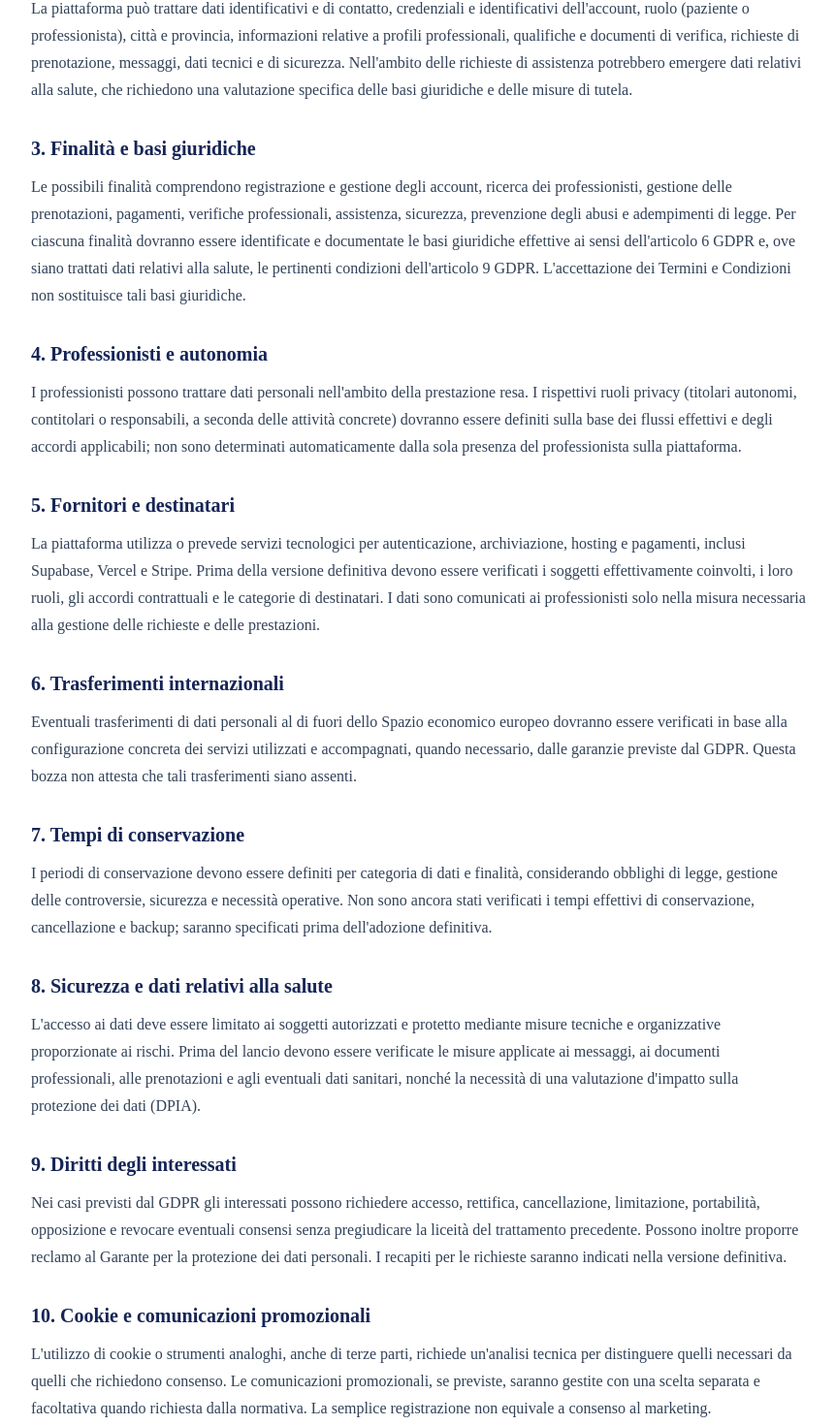
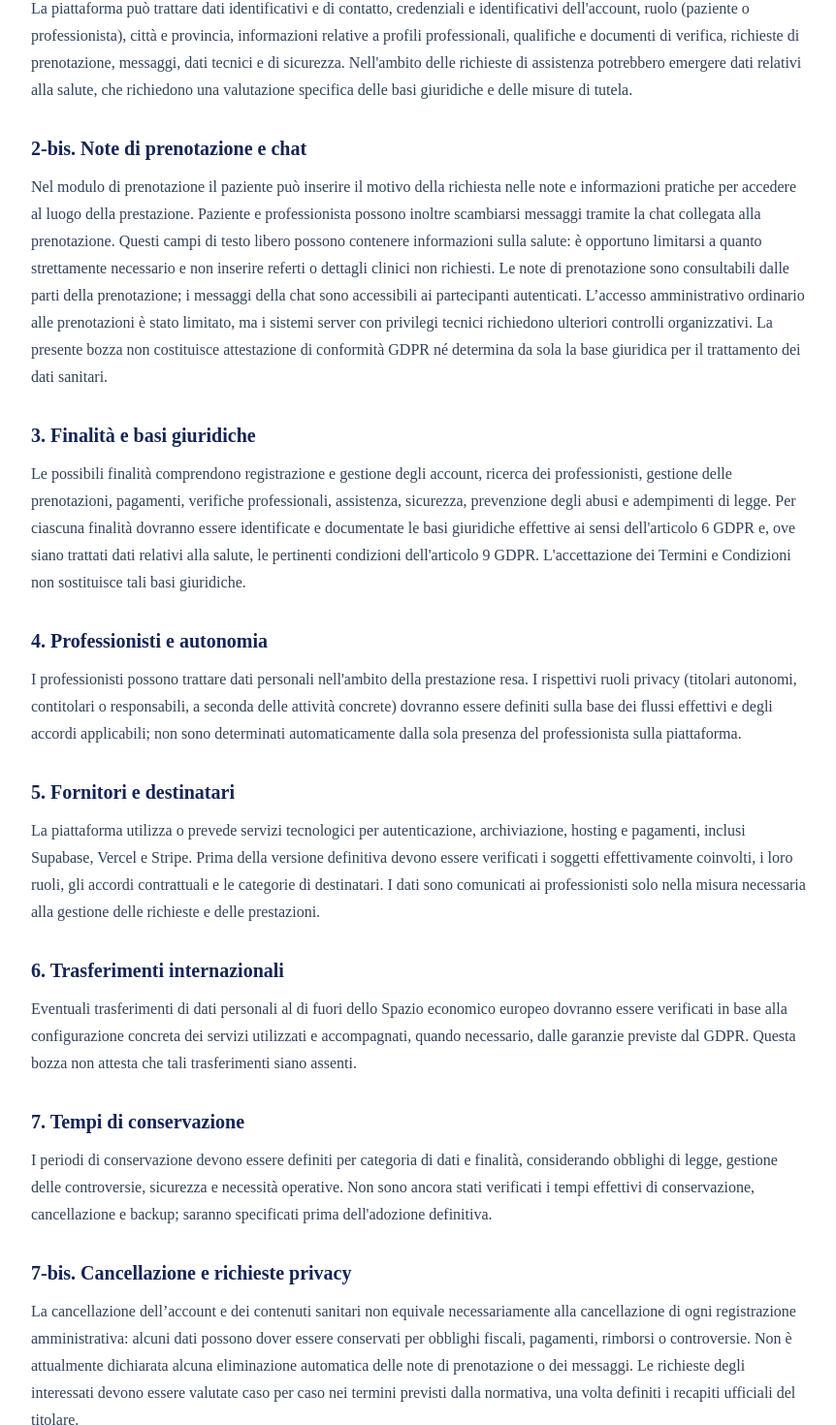
Before and after one commit to Francescogenovese9-oss/fg-home-care, a Next.js app: page /privacy in a window 1280 px wide. Shown: the part 674-2144 px from the top of the page at 97% size, without its empty margins (208-1070 px from the left). Built offline with nearby package versions, Linux system fonts and the light colour scheme.

Commit message:
Clarify health data in booking notes and chat and unresolved retention

```diff
--- a/app/privacy/page.tsx
+++ b/app/privacy/page.tsx
@@ -5,11 +5,13 @@ import Footer from "@/components/layout/Footer";
 const sections = [
   { title: "1. Titolare del trattamento", text: "L'identità completa del titolare del trattamento, la sede, i recapiti per l'esercizio dei diritti e gli eventuali riferimenti del responsabile della protezione dei dati (se previsto) devono essere inseriti prima dell'adozione definitiva di questa informativa. Non è corretto considerare questa bozza un'informativa completa ai sensi degli articoli 13 e 14 GDPR." },
   { title: "2. Tipologie di dati", text: "La piattaforma può trattare dati identificativi e di contatto, credenziali e identificativi dell'account, ruolo (paziente o professionista), città e provincia, informazioni relative a profili professionali, qualifiche e documenti di verifica, richieste di prenotazione, messaggi, dati tecnici e di sicurezza. Nell'ambito delle richieste di assistenza potrebbero emergere dati relativi alla salute, che richiedono una valutazione specifica delle basi giuridiche e delle misure di tutela." },
+  { title: "2-bis. Note di prenotazione e chat", text: "Nel modulo di prenotazione il paziente può inserire il motivo della richiesta nelle note e informazioni pratiche per accedere al luogo della prestazione. Paziente e professionista possono inoltre scambiarsi messaggi tramite la chat collegata alla prenotazione. Questi campi di testo libero possono contenere informazioni sulla salute: è opportuno limitarsi a quanto strettamente necessario e non inserire referti o dettagli clinici non richiesti. Le note di prenotazione sono consultabili dalle parti della prenotazione; i messaggi della chat sono accessibili ai partecipanti autenticati. L’accesso amministrativo ordinario alle prenotazioni è stato limitato, ma i sistemi server con privilegi tecnici richiedono ulteriori controlli organizzativi. La presente bozza non costituisce attestazione di conformità GDPR né determina da sola la base giuridica per il trattamento dei dati sanitari." },
   { title: "3. Finalità e basi giuridiche", text: "Le possibili finalità comprendono registrazione e gestione degli account, ricerca dei professionisti, gestione delle prenotazioni, pagamenti, verifiche professionali, assistenza, sicurezza, prevenzione degli abusi e adempimenti di legge. Per ciascuna finalità dovranno essere identificate e documentate le basi giuridiche effettive ai sensi dell'articolo 6 GDPR e, ove siano trattati dati relativi alla salute, le pertinenti condizioni dell'articolo 9 GDPR. L'accettazione dei Termini e Condizioni non sostituisce tali basi giuridiche." },
   { title: "4. Professionisti e autonomia", text: "I professionisti possono trattare dati personali nell'ambito della prestazione resa. I rispettivi ruoli privacy (titolari autonomi, contitolari o responsabili, a seconda delle attività concrete) dovranno essere definiti sulla base dei flussi effettivi e degli accordi applicabili; non sono determinati automaticamente dalla sola presenza del professionista sulla piattaforma." },
   { title: "5. Fornitori e destinatari", text: "La piattaforma utilizza o prevede servizi tecnologici per autenticazione, archiviazione, hosting e pagamenti, inclusi Supabase, Vercel e Stripe. Prima della versione definitiva devono essere verificati i soggetti effettivamente coinvolti, i loro ruoli, gli accordi contrattuali e le categorie di destinatari. I dati sono comunicati ai professionisti solo nella misura necessaria alla gestione delle richieste e delle prestazioni." },
   { title: "6. Trasferimenti internazionali", text: "Eventuali trasferimenti di dati personali al di fuori dello Spazio economico europeo dovranno essere verificati in base alla configurazione concreta dei servizi utilizzati e accompagnati, quando necessario, dalle garanzie previste dal GDPR. Questa bozza non attesta che tali trasferimenti siano assenti." },
   { title: "7. Tempi di conservazione", text: "I periodi di conservazione devono essere definiti per categoria di dati e finalità, considerando obblighi di legge, gestione delle controversie, sicurezza e necessità operative. Non sono ancora stati verificati i tempi effettivi di conservazione, cancellazione e backup; saranno specificati prima dell'adozione definitiva." },
+  { title: "7-bis. Cancellazione e richieste privacy", text: "La cancellazione dell’account e dei contenuti sanitari non equivale necessariamente alla cancellazione di ogni registrazione amministrativa: alcuni dati possono dover essere conservati per obblighi fiscali, pagamenti, rimborsi o controversie. Non è attualmente dichiarata alcuna eliminazione automatica delle note di prenotazione o dei messaggi. Le richieste degli interessati devono essere valutate caso per caso nei termini previsti dalla normativa, una volta definiti i recapiti ufficiali del titolare." },
   { title: "8. Sicurezza e dati relativi alla salute", text: "L'accesso ai dati deve essere limitato ai soggetti autorizzati e protetto mediante misure tecniche e organizzative proporzionate ai rischi. Prima del lancio devono essere verificate le misure applicate ai messaggi, ai documenti professionali, alle prenotazioni e agli eventuali dati sanitari, nonché la necessità di una valutazione d'impatto sulla protezione dei dati (DPIA)." },
   { title: "9. Diritti degli interessati", text: "Nei casi previsti dal GDPR gli interessati possono richiedere accesso, rettifica, cancellazione, limitazione, portabilità, opposizione e revocare eventuali consensi senza pregiudicare la liceità del trattamento precedente. Possono inoltre proporre reclamo al Garante per la protezione dei dati personali. I recapiti per le richieste saranno indicati nella versione definitiva." },
   { title: "10. Cookie e comunicazioni promozionali", text: "L'utilizzo di cookie o strumenti analoghi, anche di terze parti, richiede un'analisi tecnica per distinguere quelli necessari da quelli che richiedono consenso. Le comunicazioni promozionali, se previste, saranno gestite con una scelta separata e facoltativa quando richiesta dalla normativa. La semplice registrazione non equivale a consenso al marketing." },
```
